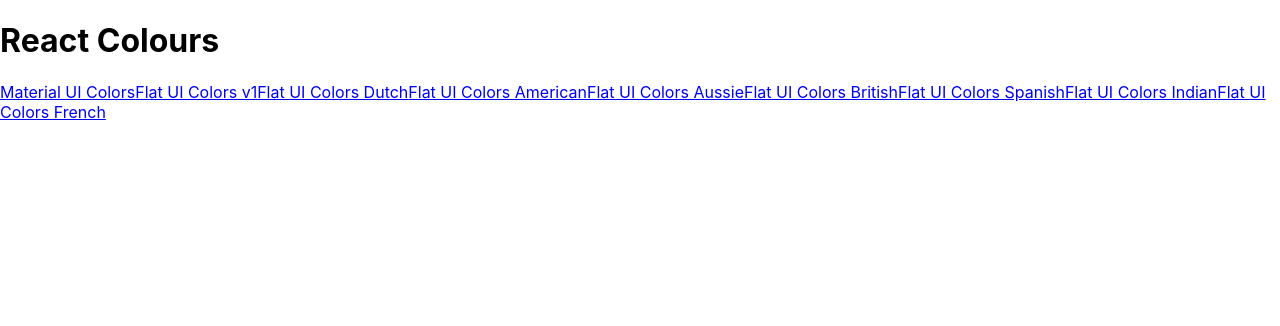
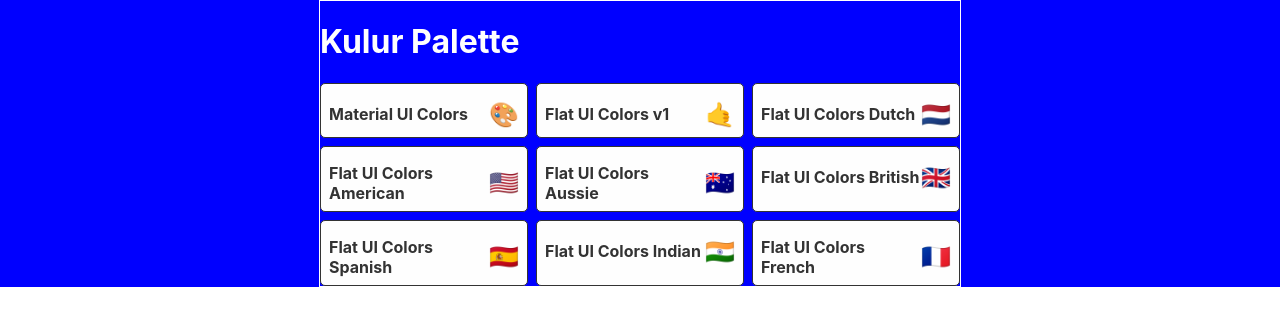
Before and after one commit to Moonbladez/colors, a React (Create React App) app: page / in a window 1280 px wide. Shown: the top 326 px of the page. Built offline with nearby package versions, Linux system fonts and the light colour scheme.

Commit message:
started stying paletteList

```diff
--- a/package.json
+++ b/package.json
@@ -15,6 +15,7 @@
     "react-icons": "^3.10.0",
     "react-router-dom": "^5.2.0",
     "react-scripts": "3.4.1",
+    "styled-components": "^5.1.1",
     "uuid": "^8.1.0"
   },
   "scripts": {
--- /dev/null
+++ b/src/MiniPalette/MiniPalette.jsx
@@ -0,0 +1,46 @@
+import React from "react";
+
+import styled from "styled-components";
+
+export const MiniPalette = (props) => {
+	const { paletteName, emoji } = props;
+	console.log(props);
+	return (
+		<Wrapper>
+			<div></div>
+			<Title>
+				{paletteName}
+				<span>{emoji}</span>
+			</Title>
+		</Wrapper>
+	);
+};
+
+const Wrapper = styled.div`
+	background-color: #fefefe;
+	border-radius: 5px;
+	padding: 0.5rem;
+	position: relative;
+	overflow: hidden;
+	border: 1px solid #333333;
+
+	&:hover {
+		cursor: pointer;
+	}
+`;
+
+const Title = styled.h5`
+	display: flex;
+	justify-content: space-between;
+	align-items: center;
+	margin: 0;
+	color: #333333;
+	padding-top: 0.5rem;
+	font-size: 1rem;
+	position: relative;
+
+	span {
+		background-color: 0.5rem;
+		font-size: 1.5rem;
+	}
+`;
--- a/src/PaletteList/PaletteList.jsx
+++ b/src/PaletteList/PaletteList.jsx
@@ -1,17 +1,57 @@
 import React, { Component } from "react";
 
-import { Link } from "react-router-dom";
+import { MiniPalette } from "../MiniPalette/MiniPalette";
+
+import styled from "styled-components";
 
 export class PaletteList extends Component {
 	render() {
 		const { palettes } = this.props;
 		return (
-			<div>
-				<h1>React Colours</h1>
-				{palettes.map((palette) => (
-					<Link to={`/palette/${palette.id}`}>{palette.paletteName}</Link>
-				))}
-			</div>
+			<Wrapper>
+				<Container>
+					<Header>
+						<h1>Kulur Palette</h1>
+					</Header>
+					<Palettes>
+						{palettes.map((palette) => (
+							<MiniPalette {...palette} />
+						))}
+					</Palettes>
+				</Container>
+			</Wrapper>
 		);
 	}
 }
+
+const Wrapper = styled.main`
+	background-color: blue;
+	height: 100%;
+	display: flex;
+	align-items: flex-start;
+	justify-content: center;
+`;
+
+const Container = styled.div`
+	width: 50%;
+	display: flex;
+	align-items: flex-start;
+	flex-direction: column;
+	flex-wrap: wrap;
+	border: 1px solid white;
+`;
+
+const Header = styled.header`
+	display: flex;
+	width: 100%;
+	justify-content: space-between;
+	color: #fefefe;
+`;
+
+const Palettes = styled.section`
+	box-sizing: border-box;
+	width: 100%;
+	display: grid;
+	grid-template-columns: repeat(3, 1fr);
+	grid-gap: 0.5rem;
+`;
```
Also changed, not shown: 2 other files (tests, documents, lock files or other folders).
